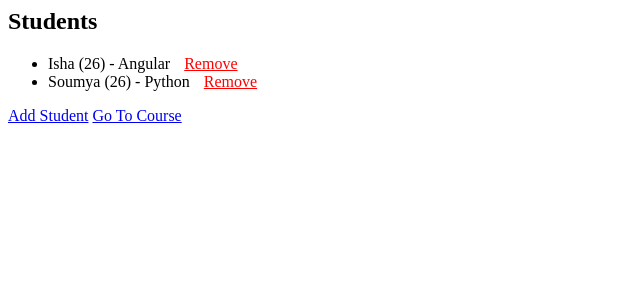
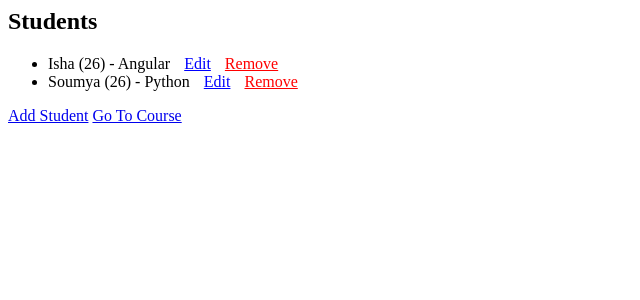
Before and after one commit to isha-lanjwal/oracle_crud, a Django app: page / in a window 1280 px wide. Shown: the top 300 px of the page, without its empty margins (0-640 px from the left). Run offline with Django 5.2, Linux system fonts and the light colour scheme; data comes from the database, SQL or seed files in the repository.

Commit message:
edit student

```diff
--- a/school/templates/student_list.html
+++ b/school/templates/student_list.html
@@ -2,9 +2,12 @@
 <ul>
 {% for s in students %}
     <li>{{ s.name }} ({{ s.age }}) - {{ s.course.name }}
-        <span><a href="{% url 'delete_student' s.id %}" style="color: red; margin-left: 10px;">Remove</a></span>
+        <span>
+            <a href="{% url 'add_edit_student' s.id %}" style="color: blue; margin-left: 10px;">Edit</a>
+            <a href="{% url 'delete_student' s.id %}" style="color: red; margin-left: 10px;">Remove</a>
+        </span>
     </li>
 {% endfor %}
 </ul>
-<a href="{% url 'add_student' %}">Add Student</a>
+<a href="{% url 'add_edit_student' %}">Add Student</a>
 <a href="{% url 'course_list' %}">Go To Course </a>
--- a/school/urls.py
+++ b/school/urls.py
@@ -3,7 +3,8 @@ from . import views
 
 urlpatterns = [
     path('', views.student_list, name='student_list'),
-    path('add/', views.add_student, name='add_student'),
+    path('add_edit_student/', views.add_edit_student, name='add_edit_student'),
+    path('add_edit_student/<int:student_id>/', views.add_edit_student, name='add_edit_student'),
     path('delete/<int:student_id>/', views.delete_student, name='delete_student'),
     path('add_edit_course/', views.add_edit_course, name='add_edit_course'),
     path('courses/', views.course_list, name='course_list'),  # New URL pattern for course list
--- a/school/views.py
+++ b/school/views.py
@@ -37,16 +37,27 @@ def student_list(request):
 
 # Without select_related, Django would run one query per student to fetch the related course.
 
-def add_student(request):
+def add_edit_student(request,student_id=None):
+    if student_id:
+        student = Student.objects.get(id=student_id)
+    else:
+        student = None
+
     if request.method == 'POST':
         name = request.POST['name']
         age = request.POST['age']
         course_id = request.POST['course']
         course = Course.objects.get(id=course_id)
-        Student.objects.create(name=name, age=age, course=course)
+        if student:
+            student.name = name
+            student.age = age
+            student.course = course
+            student.save()
+        else:
+            Student.objects.create(name=name, age=age, course=course)
         return redirect('student_list')
     courses = Course.objects.all()
-    return render(request, 'add_student.html', {'courses': courses})
+    return render(request, 'add_edit_student.html', {'student': student, 'courses': courses})
 
 def delete_student(request, student_id):
     student = Student.objects.get(id=student_id)
```
Also changed, not shown: school/templates/add_edit_student.html (added, +13 -0 lines), school/templates/add_student.html (deleted, +0 -12 lines).
